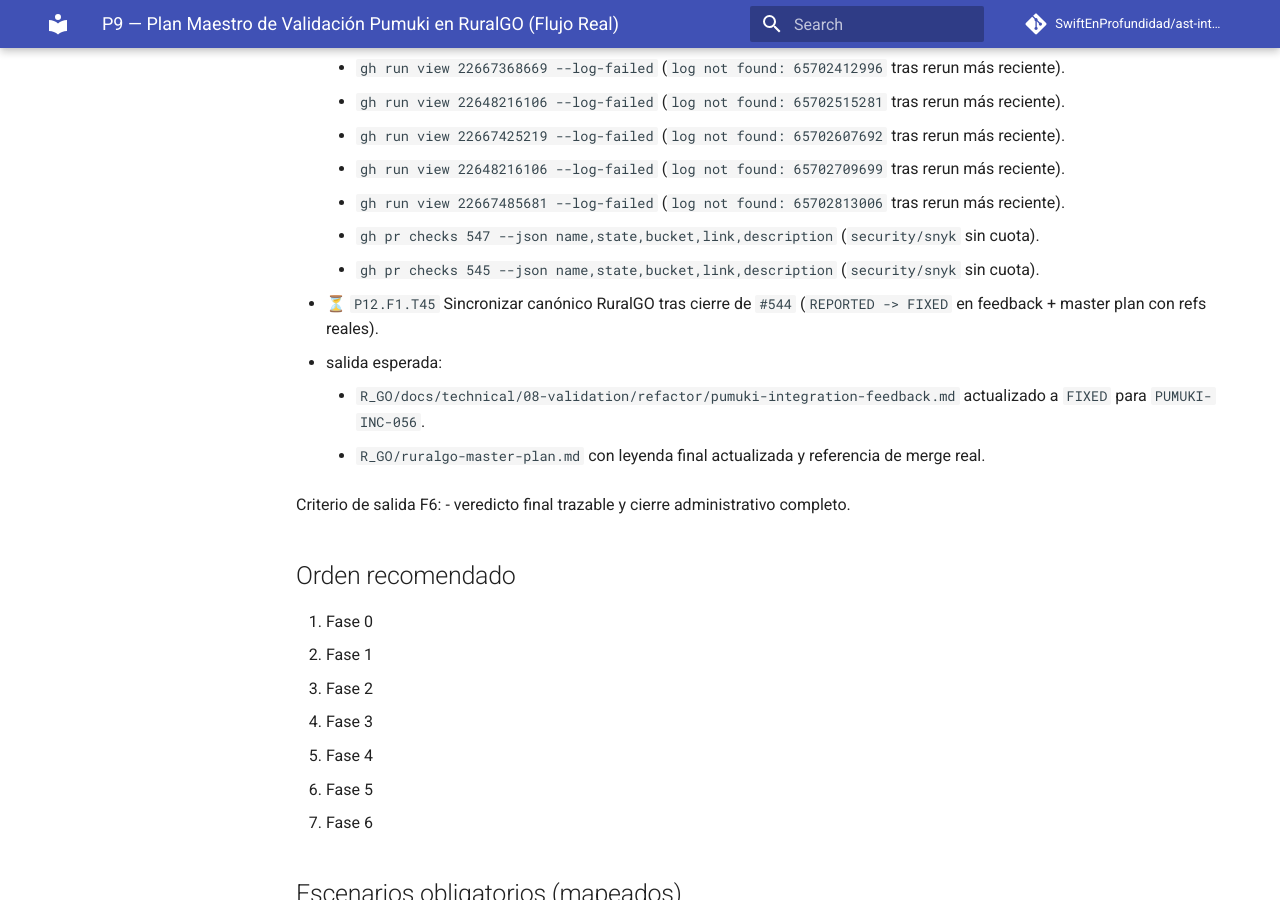
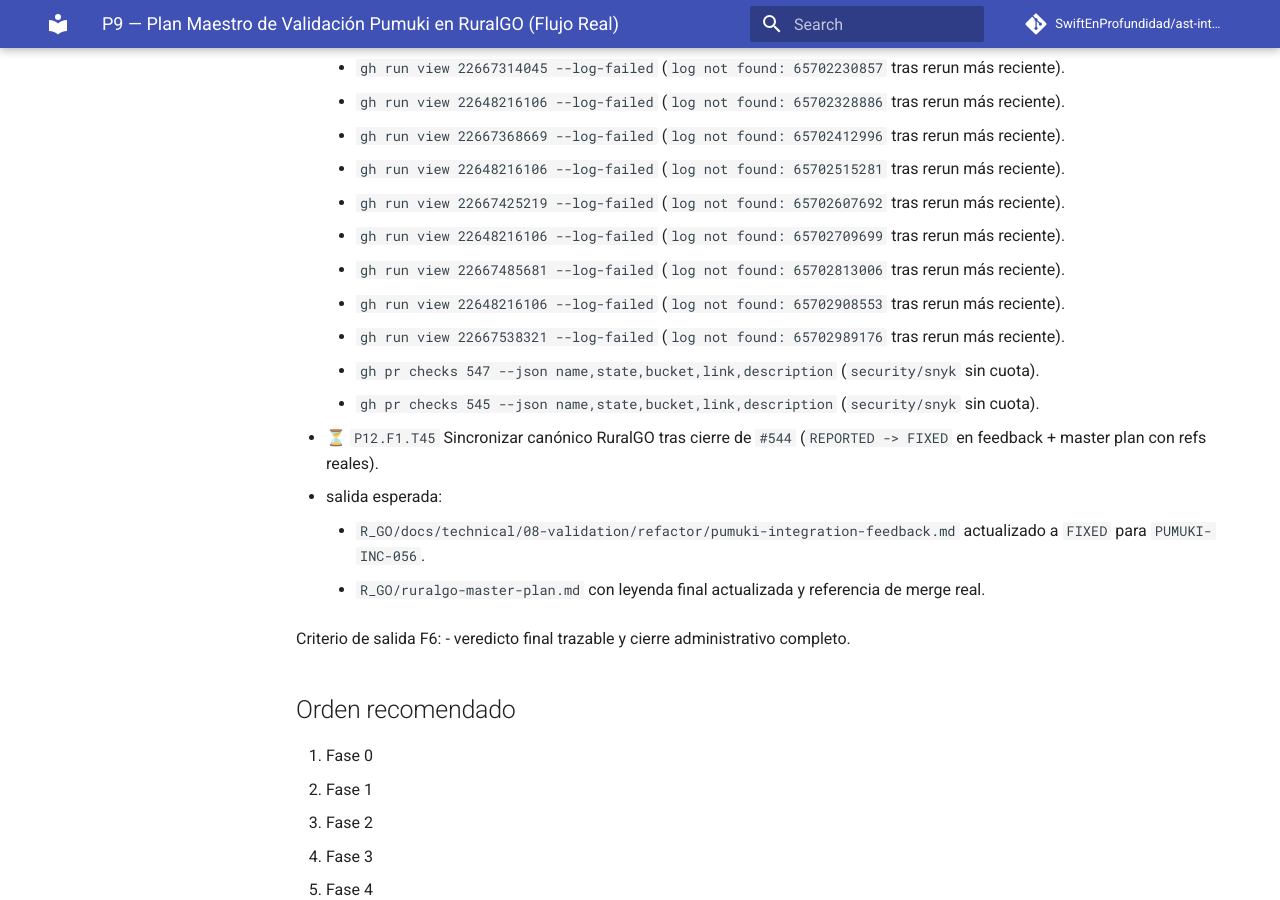
Before and after one commit to SwiftEnProfundidad/ast-intelligence-hooks, an MkDocs documentation site: the page built from docs/seguimiento-completo-validacion-ruralgo-03-03-2026.md, in a window 1280 px wide and 900 px high, scrolled down 52776 px. Built offline with MkDocs 1.6.1 and Material for MkDocs 9.7.7, drawn with Linux system fonts in a browser that asks for light colours; comment, search, counter and statistics services are not loaded; some of the changed text lies outside the part shown.

Commit message:
docs(tracking): append T47 heartbeat for latest blocker cycle

```diff
--- a/docs/seguimiento-completo-validacion-ruralgo-03-03-2026.md
+++ b/docs/seguimiento-completo-validacion-ruralgo-03-03-2026.md
@@ -1375,6 +1375,7 @@ Criterio de salida F5:
       - `https://github.com/SwiftEnProfundidad/ast-intelligence-hooks/issues/546#issuecomment-3996932570`
       - `https://github.com/SwiftEnProfundidad/ast-intelligence-hooks/issues/546#issuecomment-3996944930`
       - `https://github.com/SwiftEnProfundidad/ast-intelligence-hooks/issues/546#issuecomment-3996956633`
+      - `https://github.com/SwiftEnProfundidad/ast-intelligence-hooks/issues/546#issuecomment-3996965410`
     - evidencia de bloqueo vigente:
       - `gh run view 22648407847` (`billing lock` en GitHub Actions).
       - `gh run view 22648597740` (`billing lock` persistente tras rerun/retrigger).
@@ -1411,6 +1412,7 @@ Criterio de salida F5:
       - `gh run view 22667368669` (`billing lock` persistente en `PR #547` tras nuevo rerun).
       - `gh run view 22667425219` (`billing lock` persistente en `PR #547` tras nuevo rerun).
       - `gh run view 22667485681` (`billing lock` persistente en `PR #547` tras nuevo rerun).
+      - `gh run view 22667538321` (`billing lock` persistente en `PR #547` tras nuevo rerun).
       - `gh run view 22648216106 --log-failed` (`log not found: 65642755577`).
       - `gh run view 22648216106 --log-failed` (`log not found: 65642904197` tras nueva iteración).
       - `gh run view 22648597740 --log-failed` (`log not found: 65642481475`).
@@ -1474,6 +1476,8 @@ Criterio de salida F5:
       - `gh run view 22667425219 --log-failed` (`log not found: 65702607692` tras rerun más reciente).
       - `gh run view 22648216106 --log-failed` (`log not found: 65702709699` tras rerun más reciente).
       - `gh run view 22667485681 --log-failed` (`log not found: 65702813006` tras rerun más reciente).
+      - `gh run view 22648216106 --log-failed` (`log not found: 65702908553` tras rerun más reciente).
+      - `gh run view 22667538321 --log-failed` (`log not found: 65702989176` tras rerun más reciente).
       - `gh pr checks 547 --json name,state,bucket,link,description` (`security/snyk` sin cuota).
       - `gh pr checks 545 --json name,state,bucket,link,description` (`security/snyk` sin cuota).
 
```
